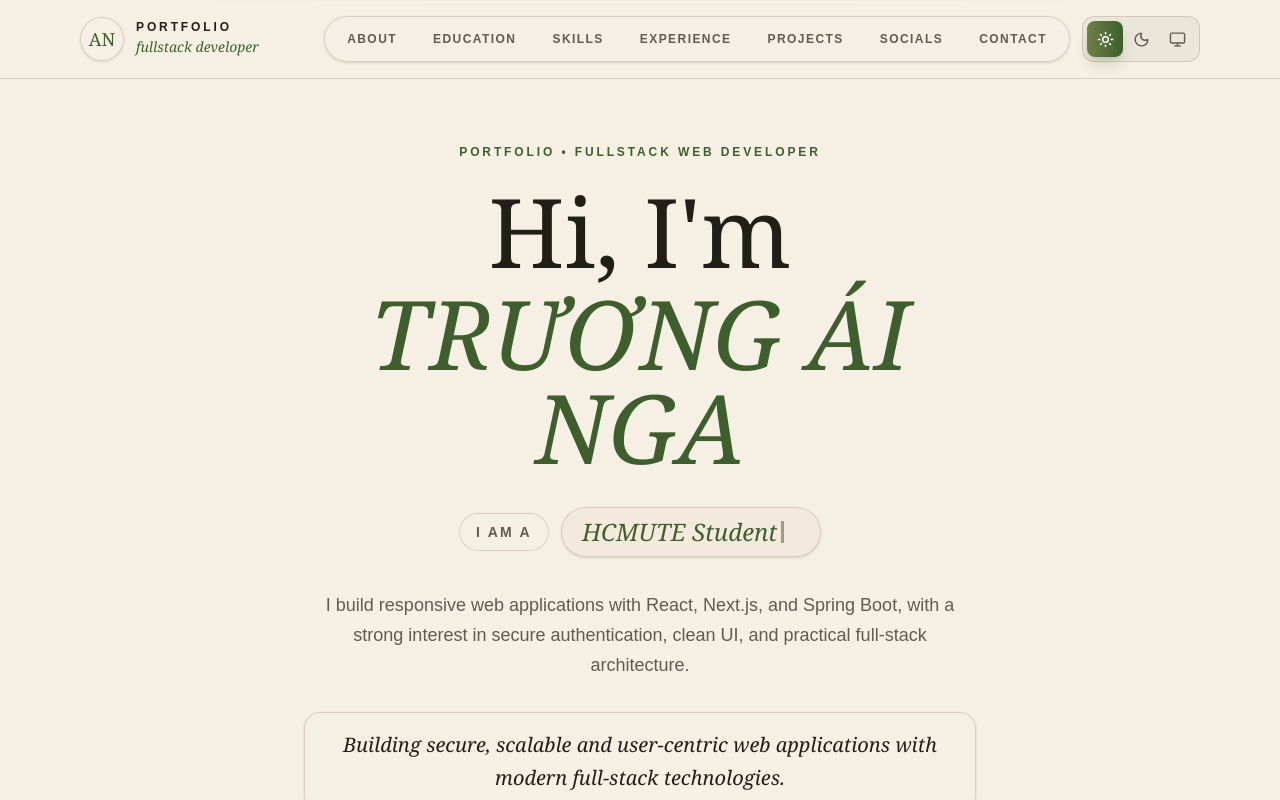
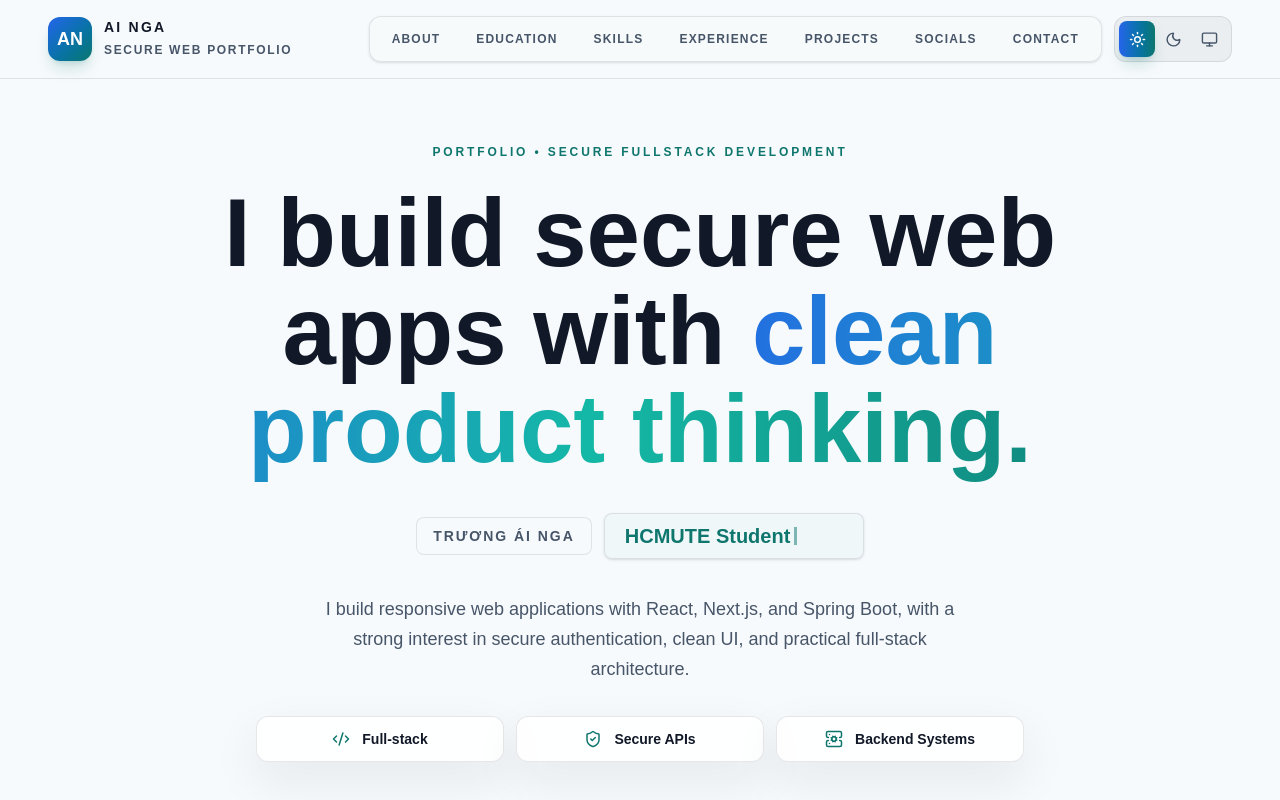
Before and after one commit to AiNga04/Portfolio, a Next.js app: page / in a window 1280 px wide. Shown: the top 800 px of the page. Built offline with nearby package versions, Linux system fonts and the light colour scheme.

Commit message:
feat: update global styles for improved aesthetics; enhance Hero and Navbar components with new features and layout adjustments

```diff
--- a/src/app/globals.css
+++ b/src/app/globals.css
@@ -9,7 +9,7 @@
   --color-accent-cyan: var(--accent-cyan);
 
   --font-sans: Arial, Helvetica, sans-serif;
-  --font-display: Georgia, "Times New Roman", serif;
+  --font-display: Arial, Helvetica, sans-serif;
 
   @keyframes shine {
     from {
@@ -32,33 +32,33 @@
 
 :root {
   color-scheme: light;
-  --background: #f6efe4;
-  --foreground: #2d291f;
-  --card: #efe5d5;
-  --card-foreground: #211f18;
-  --accent-sapphire: #eadfcf;
-  --accent-blue: #6e7f49;
-  --accent-cyan: #3e5f2d;
-  --accent-gold: #b9854d;
-  --muted: #eadfce;
-  --muted-foreground: #625c4e;
-  --subtle-foreground: #807766;
-  --border: rgba(96, 70, 40, 0.18);
-  --border-strong: rgba(96, 70, 40, 0.28);
-  --glass-bg: rgba(250, 244, 235, 0.84);
-  --glass-border: rgba(118, 87, 48, 0.18);
-  --glass-shadow: 0 20px 50px rgba(80, 60, 32, 0.12);
-  --surface-bg: rgba(252, 247, 239, 0.76);
-  --surface-border: rgba(118, 87, 48, 0.2);
-  --surface-shadow: 0 24px 70px rgba(88, 64, 32, 0.13);
-  --inner-bg: rgba(255, 251, 244, 0.66);
-  --inner-bg-hover: rgba(241, 229, 210, 0.82);
-  --footer-start: #f6efe4;
-  --footer-mid: #eadfcc;
-  --footer-end: #f7f1e8;
-  --image-panel: #eadfce;
-  --project-fade: rgba(246, 239, 228, 0.58);
-  --shimmer-highlight: rgba(255, 255, 255, 0.48);
+  --background: #f7fafc;
+  --foreground: #0f172a;
+  --card: #eef6f8;
+  --card-foreground: #111827;
+  --accent-sapphire: #e7f0ff;
+  --accent-blue: #2563eb;
+  --accent-cyan: #0f766e;
+  --accent-gold: #14b8a6;
+  --muted: #e2e8f0;
+  --muted-foreground: #475569;
+  --subtle-foreground: #64748b;
+  --border: rgba(15, 23, 42, 0.1);
+  --border-strong: rgba(15, 23, 42, 0.16);
+  --glass-bg: rgba(255, 255, 255, 0.82);
+  --glass-border: rgba(15, 23, 42, 0.08);
+  --glass-shadow: 0 16px 42px rgba(15, 23, 42, 0.09);
+  --surface-bg: rgba(255, 255, 255, 0.86);
+  --surface-border: rgba(15, 23, 42, 0.1);
+  --surface-shadow: 0 18px 48px rgba(15, 23, 42, 0.08);
+  --inner-bg: rgba(241, 245, 249, 0.82);
+  --inner-bg-hover: rgba(226, 232, 240, 0.9);
+  --footer-start: #f7fafc;
+  --footer-mid: #eaf5f6;
+  --footer-end: #f7fbff;
+  --image-panel: #e2e8f0;
+  --project-fade: rgba(247, 250, 252, 0.6);
+  --shimmer-highlight: rgba(255, 255, 255, 0.58);
 }
 
 .dark {
@@ -135,13 +135,13 @@ body {
   font-size: 1.875rem;
   line-height: 2.25rem;
   font-family: var(--font-display);
-  font-weight: 500;
+  font-weight: 800;
   letter-spacing: 0;
 }
 
 @utility display-serif {
   font-family: var(--font-display);
-  font-weight: 500;
+  font-weight: 800;
   letter-spacing: 0;
 }
 
@@ -185,7 +185,7 @@ body {
 }
 
 @utility surface-card {
-  border-radius: 1.25rem;
+  border-radius: 0.75rem;
   background: var(--surface-bg);
   border: 1px solid var(--surface-border);
   box-shadow: var(--surface-shadow);
@@ -197,7 +197,7 @@ body {
 
 @utility page-container {
   width: 100%;
-  max-width: 74rem;
+  max-width: 78rem;
   margin-left: auto;
   margin-right: auto;
   padding-left: 1rem;
@@ -215,7 +215,7 @@ body {
 }
 
 @utility icon-tile {
-  border-radius: 0.75rem;
+  border-radius: 0.5rem;
   background: color-mix(in srgb, var(--foreground) 5%, transparent);
   border: 1px solid var(--border);
 }
@@ -258,15 +258,15 @@ body {
 }
 
 @utility primary-action {
-  border-radius: 9999px;
-  background: var(--accent-cyan);
+  border-radius: 0.75rem;
+  background: linear-gradient(to right, var(--accent-blue), var(--accent-cyan));
   color: white;
   font-weight: 700;
   transition: all 200ms ease;
 }
 
 @utility secondary-action {
-  border-radius: 9999px;
+  border-radius: 0.75rem;
   background: color-mix(in srgb, var(--background) 72%, transparent);
   border: 1px solid var(--border);
   font-weight: 700;
--- a/src/components/Hero.tsx
+++ b/src/components/Hero.tsx
@@ -2,8 +2,29 @@
 
 import { useState, useEffect, useCallback } from "react";
 import { motion } from "framer-motion";
-import { ArrowRight, Github, Linkedin, Mail, Download } from "lucide-react";
+import {
+  ArrowRight,
+  Github,
+  Linkedin,
+  Mail,
+  Download,
+  ShieldCheck,
+  ServerCog,
+  Code2,
+} from "lucide-react";
 import { cvData } from "@/lib/data";
+
+const heroStats = [
+  { label: "Graduation Thesis", value: "LensHub" },
+  { label: "Core Stack", value: "Next + Spring" },
+  { label: "Security Focus", value: "JWT/RBAC" },
+];
+
+const focusItems = [
+  { label: "Full-stack", icon: Code2 },
+  { label: "Secure APIs", icon: ShieldCheck },
+  { label: "Backend Systems", icon: ServerCog },
+];
 
 export default function Hero() {
   const [text, setText] = useState("");
@@ -43,14 +64,15 @@ export default function Hero() {
 
   return (
     <section className="relative min-h-screen overflow-hidden pt-28 pb-16 md:pt-36">
-      <div className="absolute inset-x-0 top-0 h-px bg-[linear-gradient(to_right,transparent,var(--border-strong),transparent)]" />
+      <div className="absolute inset-0 -z-10 bg-[linear-gradient(to_bottom,var(--background),color-mix(in_srgb,var(--accent-sapphire)_42%,var(--background)))]" />
+      <div className="absolute inset-0 -z-10 bg-[linear-gradient(var(--border)_1px,transparent_1px),linear-gradient(90deg,var(--border)_1px,transparent_1px)] bg-[size:72px_72px] opacity-30" />
 
       <div className="page-container flex min-h-[calc(100vh-9rem)] items-center">
         <motion.div
           initial={{ opacity: 0, y: 30 }}
           animate={{ opacity: 1, y: 0 }}
           transition={{ duration: 0.8, ease: "easeOut" }}
-          className="mx-auto max-w-4xl text-center"
+          className="mx-auto max-w-5xl text-center"
         >
           <motion.p
             initial={{ opacity: 0 }}
@@ -58,21 +80,19 @@ export default function Hero() {
             transition={{ delay: 0.2 }}
             className="eyebrow mb-6"
           >
-            Portfolio &bull; Fullstack Web Developer
+            Portfolio &bull; Secure Fullstack Development
           </motion.p>
 
-          <h1 className="display-serif mx-auto mb-8 max-w-3xl text-5xl leading-[0.98] text-primary sm:text-6xl md:text-7xl lg:text-8xl">
-            Hi, I&apos;m
-            <span className="mt-2 block italic text-accent-cyan">
-              {cvData.name}
-            </span>
+          <h1 className="mx-auto mb-8 max-w-5xl text-5xl font-black leading-[1.02] text-primary sm:text-6xl md:text-7xl lg:text-8xl">
+            I build secure web apps with{" "}
+            <span className="text-gradient">clean product thinking.</span>
           </h1>
 
           <div className="mb-8 flex min-h-[52px] flex-wrap items-center justify-center gap-3">
-            <span className="rounded-full border border-theme bg-[color-mix(in_srgb,var(--background)_68%,transparent)] px-4 py-2 text-sm font-bold uppercase tracking-[0.16em] text-secondary">
-              I am a
+            <span className="rounded-lg border border-theme bg-[color-mix(in_srgb,var(--background)_68%,transparent)] px-4 py-2 text-sm font-bold uppercase tracking-[0.14em] text-secondary">
+              {cvData.name}
             </span>
-            <span className="display-serif relative inline-flex min-w-[260px] items-center rounded-full border border-theme bg-[color-mix(in_srgb,var(--card)_52%,transparent)] px-5 py-2 text-2xl italic text-accent-cyan shadow-sm">
+            <span className="relative inline-flex min-w-[260px] items-center rounded-lg border border-theme bg-[color-mix(in_srgb,var(--card)_72%,transparent)] px-5 py-2 text-xl font-black text-accent-cyan shadow-sm">
               {text}
               <span className="inline-block w-[3px] h-[0.9em] bg-accent-cyan ml-1 animate-pulse align-middle" />
             </span>
@@ -82,19 +102,22 @@ export default function Hero() {
             {cvData.tagline}
           </p>
 
-          <motion.div
-            initial={{ opacity: 0, scale: 0.9 }}
-            animate={{ opacity: 1, scale: 1 }}
-            transition={{ delay: 0.4 }}
-            className="mx-auto mb-10 max-w-2xl"
-          >
-            <div className="rounded-2xl border border-theme bg-[color-mix(in_srgb,var(--background)_62%,transparent)] px-5 py-4 shadow-sm">
-              <span className="display-serif text-xl italic leading-relaxed text-primary">
-                Building secure, scalable and user-centric web applications with
-                modern full-stack technologies.
-              </span>
-            </div>
-          </motion.div>
+          <div className="mx-auto mb-10 grid max-w-3xl grid-cols-1 gap-3 sm:grid-cols-3">
+            {focusItems.map((item, index) => (
+              <motion.div
+                key={item.label}
+                initial={{ opacity: 0, y: 12 }}
+                animate={{ opacity: 1, y: 0 }}
+                transition={{ delay: 0.24 + index * 0.08 }}
+                className="surface-card flex items-center justify-center gap-3 px-4 py-3"
+              >
+                <item.icon size={18} className="text-accent-cyan" />
+                <span className="text-sm font-bold text-primary">
+                  {item.label}
+                </span>
+              </motion.div>
+            ))}
+          </div>
 
           <div className="mb-10 flex flex-col items-stretch justify-center gap-4 sm:flex-row sm:items-center">
             <motion.a
@@ -143,6 +166,22 @@ export default function Hero() {
               <Mail size={20} />
             </a>
           </div>
+
+          <div className="mx-auto mt-12 grid max-w-4xl grid-cols-1 overflow-hidden rounded-xl border border-theme bg-[color-mix(in_srgb,var(--background)_80%,transparent)] shadow-sm sm:grid-cols-3">
+            {heroStats.map((stat) => (
+              <div
+                key={stat.label}
+                className="border-b border-theme px-5 py-4 text-left last:border-b-0 sm:border-b-0 sm:border-r sm:last:border-r-0"
+              >
+                <p className="text-xs font-bold uppercase tracking-[0.16em] text-subtle">
+                  {stat.label}
+                </p>
+                <p className="mt-1 text-lg font-black text-primary">
+                  {stat.value}
+                </p>
+              </div>
+            ))}
+          </div>
         </motion.div>
       </div>
 
--- a/src/components/Navbar.tsx
+++ b/src/components/Navbar.tsx
@@ -54,7 +54,7 @@ export default function Navbar() {
   return (
     <nav
       className={`fixed top-0 w-full z-50 border-b border-theme transition-all duration-300 ${
-        scrolled ? "glass py-3" : "bg-[color-mix(in_srgb,var(--background)_88%,transparent)] py-4"
+        scrolled ? "glass py-3" : "bg-[color-mix(in_srgb,var(--background)_90%,transparent)] py-4"
       }`}
     >
       <div className="page-container flex justify-between items-center">
@@ -64,22 +64,22 @@ export default function Navbar() {
           className="group flex cursor-pointer items-center gap-3"
           onClick={() => window.scrollTo({ top: 0, behavior: "smooth" })}
         >
-          <span className="flex h-11 w-11 items-center justify-center rounded-full border border-theme bg-[color-mix(in_srgb,var(--background)_72%,transparent)] display-serif text-lg text-accent-cyan shadow-sm transition-transform group-hover:-translate-y-0.5">
+          <span className="flex h-11 w-11 items-center justify-center rounded-xl bg-linear-to-br from-accent-blue to-accent-cyan text-lg font-black text-white shadow-lg shadow-accent-cyan/20 transition-transform group-hover:-translate-y-0.5">
             AN
           </span>
           <span className="hidden sm:block">
-            <span className="block text-xs font-bold uppercase tracking-[0.24em] text-primary">
-              Portfolio
+            <span className="block text-sm font-black uppercase tracking-[0.16em] text-primary">
+              Ai Nga
             </span>
-            <span className="display-serif text-sm italic text-accent-cyan">
-              fullstack developer
+            <span className="text-xs font-semibold uppercase tracking-[0.14em] text-secondary">
+              secure web portfolio
             </span>
           </span>
         </motion.div>
 
         {/* Desktop Links */}
         <div className="hidden lg:flex items-center gap-3">
-          <div className="flex items-center gap-1 rounded-full border border-theme bg-[color-mix(in_srgb,var(--background)_74%,transparent)] p-1.5 shadow-sm">
+          <div className="flex items-center gap-1 rounded-xl border border-theme bg-[color-mix(in_srgb,var(--background)_76%,transparent)] p-1.5 shadow-sm">
             {navLinks.map((link, index) => (
               <motion.a
                 key={link.name}
@@ -88,7 +88,7 @@ export default function Navbar() {
                 initial={{ opacity: 0, y: -10 }}
                 animate={{ opacity: 1, y: 0 }}
                 transition={{ delay: index * 0.08 }}
-                className="rounded-full px-3 py-2 text-xs font-bold uppercase tracking-[0.12em] text-secondary transition-colors hover:bg-accent-cyan hover:text-white xl:px-4"
+                className="rounded-lg px-3 py-2 text-xs font-bold uppercase tracking-[0.1em] text-secondary transition-colors hover:bg-accent-cyan hover:text-white xl:px-4"
               >
                 {link.name}
               </motion.a>
@@ -101,7 +101,7 @@ export default function Navbar() {
         <div className="lg:hidden">
           <button
             onClick={() => setIsOpen(!isOpen)}
-            className="rounded-full border border-theme bg-[color-mix(in_srgb,var(--background)_72%,transparent)] p-2 text-foreground focus:outline-none"
+            className="rounded-xl border border-theme bg-[color-mix(in_srgb,var(--background)_72%,transparent)] p-2 text-foreground focus:outline-none"
             aria-label="Toggle navigation menu"
           >
             {isOpen ? <X size={28} /> : <Menu size={28} />}
@@ -124,7 +124,7 @@ export default function Navbar() {
                   key={link.name}
                   href={link.href}
                   onClick={(e) => scrollToSection(e, link.href)}
-                  className="display-serif text-2xl text-primary hover:text-accent-cyan transition-colors"
+                  className="text-xl font-bold text-primary hover:text-accent-cyan transition-colors"
                 >
                   {link.name}
                 </a>
--- a/src/lib/data.ts
+++ b/src/lib/data.ts
@@ -83,24 +83,6 @@ export const cvData: CVData = {
         "Problem-Solving",
       ],
       icon: "/assets/images/fpt_logo.webp",
-    },
-    {
-      role: "Web Developer (Freelance)",
-      company: "viec24h.vn",
-      duration: "Jun 2025 - Aug 2025",
-      responsibilities: [
-        "Built responsive dashboard interfaces using React, Next.js, TypeScript, and Tailwind CSS.",
-        "Integrated REST APIs and improved data loading flows with Axios and reusable UI components.",
-        "Collaborated with clients to refine user flows and deliver practical dashboard features.",
-      ],
-      tech: [
-        "React",
-        "Next.js",
-        "Tailwind CSS",
-        "TypeScript",
-        "Axios",
-        "shadcn/ui",
-      ],
     },
   ],
   projects: [
```
